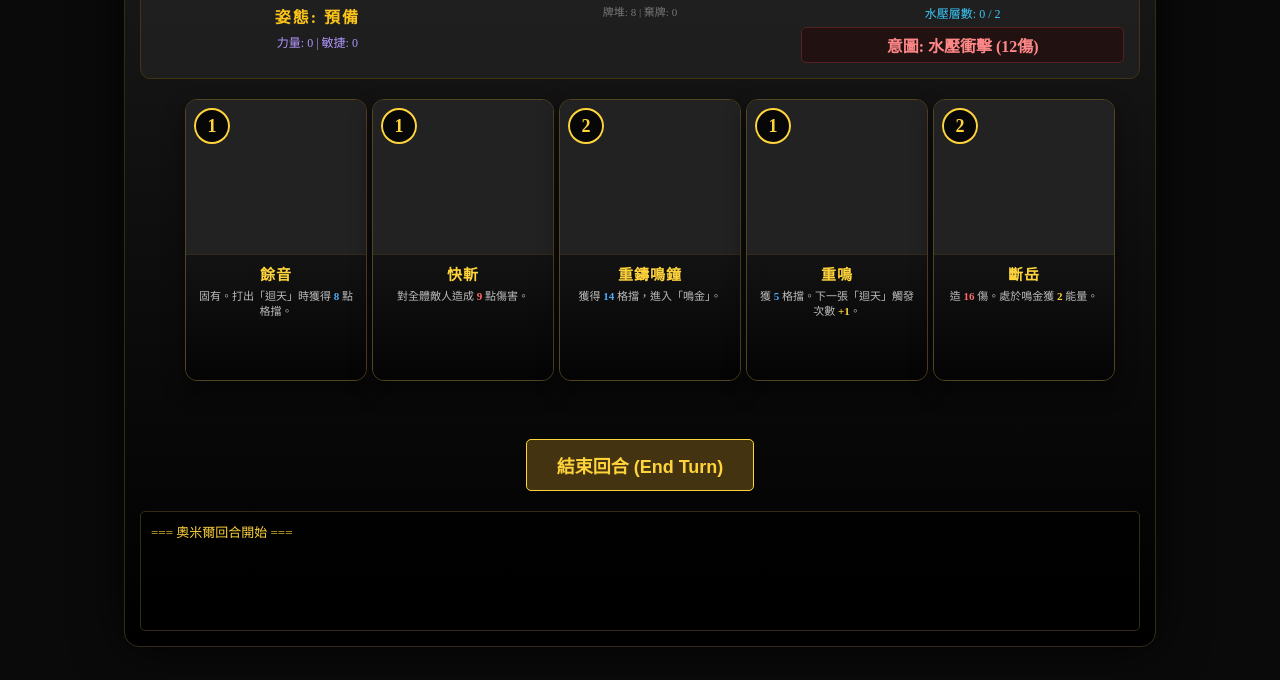
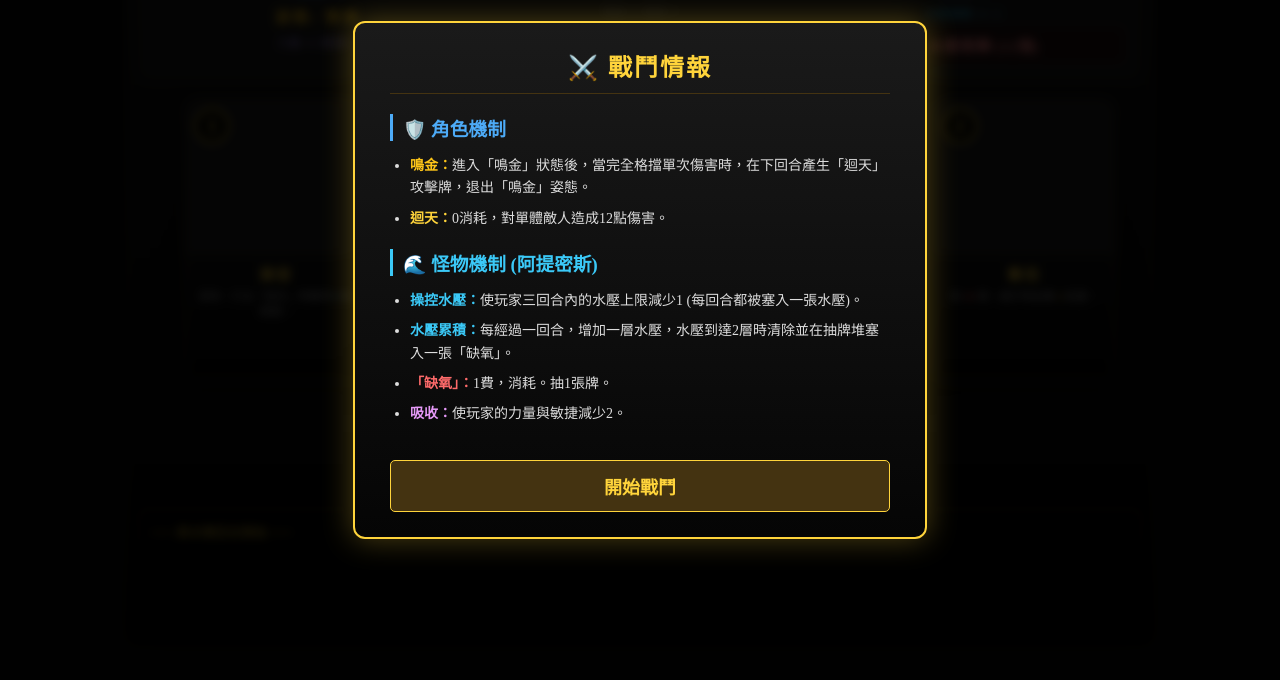
Before and after one commit to tieswill0/omiir, a plain HTML site: page index.html in a window 1280 px wide. Shown: the part 120-800 px from the top of the page. Drawn offline with Linux system fonts and the light colour scheme.

Commit message:
Update index.html

```diff
--- a/index.html
+++ b/index.html
@@ -3,7 +3,7 @@
 <head>
 <meta charset="UTF-8">
 <meta name="viewport" content="width=device-width, initial-scale=1.0">
-<title>奧米爾 - 菁英戰：阿提密斯 (完整文字版)</title>
+<title>奧米爾 - 菁英戰：阿提密斯 (開場說明版)</title>
 <style>
     @import url('https://fonts.googleapis.com/css2?family=Noto+Serif+TC:wght@400;700&display=swap');
 
@@ -18,6 +18,69 @@
         align-items: center;
         overflow-x: hidden;
     }
+
+    /* --- 開場說明視窗樣式 --- */
+    #intro-modal {
+        position: fixed;
+        top: 0; left: 0; width: 100%; height: 100%;
+        background: rgba(0, 0, 0, 0.85);
+        z-index: 9999; /* 確保在最上層 */
+        display: flex;
+        justify-content: center;
+        align-items: center;
+        backdrop-filter: blur(5px);
+    }
+
+    .modal-content {
+        background: linear-gradient(180deg, #1a1a1a 0%, #050505 100%);
+        border: 2px solid #ffd43b;
+        border-radius: 12px;
+        padding: 25px 35px;
+        max-width: 500px;
+        box-shadow: 0 0 30px rgba(255, 212, 59, 0.3);
+        color: #ddd;
+    }
+
+    .modal-content h2 {
+        color: #ffd43b;
+        text-align: center;
+        margin-top: 0;
+        border-bottom: 1px solid #443311;
+        padding-bottom: 10px;
+        letter-spacing: 2px;
+    }
+
+    .modal-content h3 {
+        color: #4dabf7;
+        margin-bottom: 5px;
+        border-left: 3px solid #4dabf7;
+        padding-left: 10px;
+    }
+
+    .modal-content ul {
+        padding-left: 20px;
+        line-height: 1.6;
+        font-size: 14px;
+    }
+
+    .modal-content li { margin-bottom: 8px; }
+    .modal-highlight { color: #ff6b6b; font-weight: bold; }
+
+    .start-btn {
+        width: 100%;
+        margin-top: 20px;
+        padding: 12px;
+        font-size: 18px;
+        background: #443311;
+        color: #ffd43b;
+        border: 1px solid #ffd43b;
+        border-radius: 5px;
+        cursor: pointer;
+        font-weight: bold;
+        transition: 0.2s;
+    }
+    .start-btn:hover { background: #ffd43b; color: #000; box-shadow: 0 0 15px #ffd43b; }
+    /* ---------------------- */
 
     #game-board {
         width: 100%;
@@ -173,12 +236,35 @@
     .log-sys { color: #ffd43b; }
     .log-dmg { color: #ff6b6b; }
     .log-def { color: #4dabf7; }
-    .log-boss { color: #3bc9f7; font-weight: bold; } /* 水系 Boss 顏色 */
+    .log-boss { color: #3bc9f7; font-weight: bold; }
 
     .buff-bar { margin-top: 5px; font-size: 12px; color: #b197fc; }
 </style>
 </head>
 <body>
+
+<!-- 開場說明視窗 -->
+<div id="intro-modal">
+    <div class="modal-content">
+        <h2>⚔️ 戰鬥情報</h2>
+
+        <h3>🛡️ 角色機制</h3>
+        <ul>
+            <li><span style="color:#fcc419; font-weight:bold;">鳴金：</span>進入「鳴金」狀態後，當完全格擋單次傷害時，在下回合產生「迴天」攻擊牌，退出「鳴金」姿態。</li>
+            <li><span style="color:#ffd43b; font-weight:bold;">迴天：</span>0消耗，對單體敵人造成12點傷害。</li>
+        </ul>
+
+        <h3 style="color:#3bc9f7; border-color:#3bc9f7;">🌊 怪物機制 (阿提密斯)</h3>
+        <ul>
+            <li><span style="color:#3bc9f7; font-weight:bold;">操控水壓：</span>使玩家三回合內的水壓上限減少1 (每回合都被塞入一張水壓)。</li>
+            <li><span style="color:#3bc9f7; font-weight:bold;">水壓累積：</span>每經過一回合，增加一層水壓，水壓到達2層時清除並在抽牌堆塞入一張「缺氧」。</li>
+            <li><span class="modal-highlight">「缺氧」：</span>1費，消耗。抽1張牌。</li>
+            <li><span style="color:#e599f7; font-weight:bold;">吸收：</span>使玩家的力量與敏捷減少2。</li>
+        </ul>
+
+        <button class="start-btn" onclick="startGame()">開始戰鬥</button>
+    </div>
+</div>
 
 <div id="game-board">
     <div class="status-bar">
@@ -215,6 +301,12 @@
 </div>
 
 <script>
+// --- 關閉說明視窗 ---
+function startGame() {
+    document.getElementById('intro-modal').style.display = 'none';
+    addLog("=== 遭遇菁英怪物：阿提密斯！ ===", "log-boss");
+}
+
 // --- 核心資料 ---
 let player = { hp: 80, maxHp: 80, block: 0, energy: 3, maxEnergy: 3, stance: "Normal", str: 0, dex: 0 };
 let enemy = { hp: 200, maxHp: 200, block: 0, strength: 0, turn: 0, waterPressure: 0, pressureDebuffTurns: 0 };
@@ -235,7 +327,7 @@ const IMGS = {
 const suffocationTemplate = { id: 'suffocation', name: '缺氧', cost: 1, img: IMGS.ECHO, desc: '消耗。抽 <span class="card-sys-text">1</span> 張牌。', exhaust: true, play: () => drawCards(1) };
 const huiTianTemplate = { id: 'huitian', name: '迴天', cost: 0, img: IMGS.HUITIAN, desc: '', exhaust: true, ethereal: true };
 
-// 13 張精簡卡組 (完整文字描述)
+// 13 張精簡卡組
 const allCards = [
     { id: 'strike', name: '快斬', cost: 1, img: IMGS.STRIKE, desc: '對全體敵人造成 <span class="card-dmg-text">9</span> 點傷害。', play: () => dealDmg(9) },
     { id: 'def1', name: '格擋', cost: 1, img: IMGS.BLOCK, desc: '獲得 <span class="card-block-text">6</span> 點格擋。', play: () => gainBlock(6) },
@@ -307,7 +399,7 @@ function playHuiTian() {
     let baseDmg = 12;
     let maxHpBonus = Math.floor(enemy.maxHp * (huiTianBuffs.maxHpPercent / 100));
     // 計算傷害時算入玩家力量
-    let singleStrikeDmg = baseDmg + huiTianBuffs.extraDmg + maxHpBonus + player.str;
+    let singleStrikeDmg = Math.max(0, baseDmg + huiTianBuffs.extraDmg + maxHpBonus + player.str);
 
     addLog(`【迴天】拔刀反擊！單次傷害: ${singleStrikeDmg} (共 ${huiTianBuffs.times} 次)`, "log-sys");
     for(let i=0; i<huiTianBuffs.times; i++) dealDmgToEnemy(singleStrikeDmg);
@@ -389,7 +481,7 @@ function renderHand() {
 
         if(card.id === 'huitian') {
             let maxHpBonus = Math.floor(enemy.maxHp * (huiTianBuffs.maxHpPercent / 100));
-            let singleDmg = 12 + huiTianBuffs.extraDmg + maxHpBonus + player.str;
+            let singleDmg = Math.max(0, 12 + huiTianBuffs.extraDmg + maxHpBonus + player.str);
             let totalDmg = singleDmg * huiTianBuffs.times;
             desc = `虛無。消耗。造成 <span class="card-dmg-text">${totalDmg}</span> 點傷害`;
             if (huiTianBuffs.times > 1) desc += ` (<span class="card-dmg-text">${singleDmg}</span> x ${huiTianBuffs.times}次)。`;
@@ -415,23 +507,25 @@ function updateIntentUI() {
     document.getElementById('e-intent').innerText = "意圖: " + intent.desc.replace("{dmg}", d);
 }
 
-// 分開處理玩家對怪物的傷害，以便計算力量
 function dealDmgToEnemy(a) {
-    let actualDmg = Math.max(0, a + player.str); // 算入玩家力量
+    let actualDmg = Math.max(0, a);
     if(enemy.block > 0) {
         if(actualDmg >= enemy.block) { actualDmg -= enemy.block; enemy.block = 0; addLog(`擊破格擋！`, "log-sys"); }
         else { enemy.block -= actualDmg; actualDmg = 0; addLog(`格擋吸收了傷害。`, "log-sys"); }
     }
     if(actualDmg > 0) { enemy.hp -= actualDmg; addLog(`造成 ${actualDmg} 傷害。`, "log-dmg"); }
 }
-// 通用傷害函式 (快斬, 藏鋒重擊等)
-function dealDmg(base) { dealDmgToEnemy(base); }
+
+function dealDmg(base) {
+    dealDmgToEnemy(base + player.str);
+}
 
 function gainBlock(a) {
-    let actualBlock = Math.max(0, a + player.dex); // 算入玩家敏捷
+    let actualBlock = Math.max(0, a + player.dex);
     player.block += actualBlock;
     addLog(`獲得 ${actualBlock} 格擋。`, "log-def");
 }
+
 function gainEnergy(a) { player.energy += a; addLog(`獲得 ${a} 能量。`, "log-sys");}
 function loseHp(a) { player.hp -= a; addLog(`失去 ${a} 生命。`, "log-dmg");}
 function setStance(s) { player.stance = s; addLog(`進入【${s}】姿態！`, "log-sys");}
```
